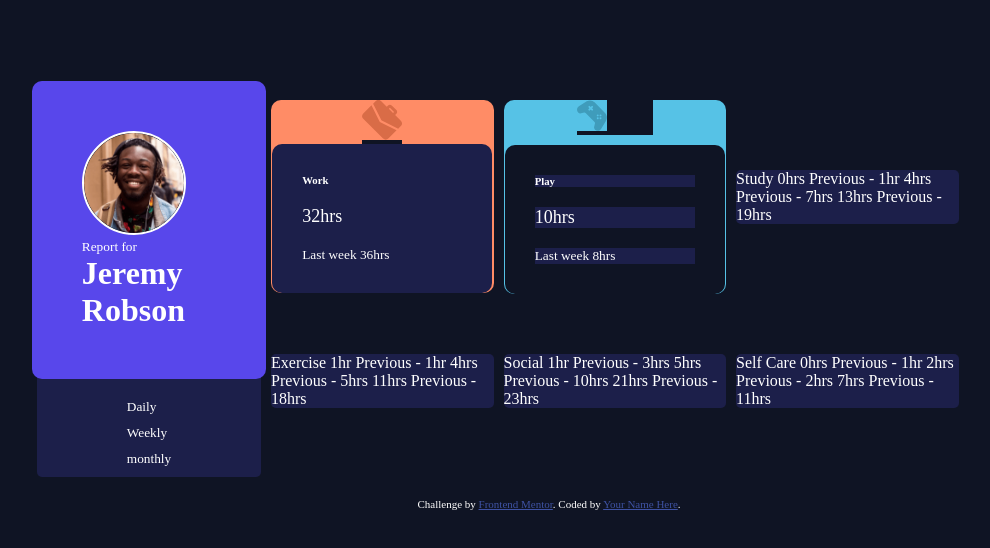
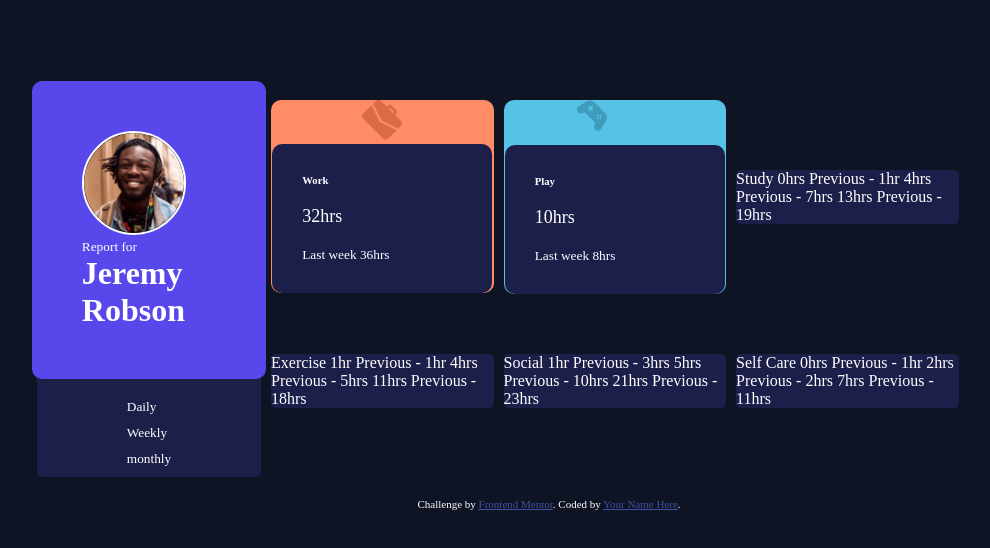
Before and after one commit to VKwamboka/assessment1, a plain HTML site: page index.html in a window 1280 px wide. Shown: the whole page, without its empty margins (91-1081 px from the left). Drawn offline with Linux system fonts and the light colour scheme.

Commit message:
updated code

```diff
--- a/index.html
+++ b/index.html
@@ -49,7 +49,7 @@
 
                 <div class="two">
 
-                  <div class="two1">
+                  <div class="two1" style="background-color: hsl(15, 100%, 70%);">
                     <img src="./images/icon-work.svg" alt="work">
                   </div>
 
@@ -75,10 +75,10 @@
                 </div>
 
                 <div class="three">
-                  <div class="three1">
+                  <div class="three1" style="background-color: hsl(195, 74%, 62%);">
                     <img src="./images/icon-play.svg" alt="work">
                   </div>
-                  <div class="two2">
+                  <div class="two2" style="background-color: hsl(235, 46%, 20%) ;">
                     <h6 style="background-color: hsl(235, 46%, 20%); font-weight: 300px;">Play</h6>
                     <p style="background-color: hsl(235, 46%, 20%); font-size: 18px; font-weight: 300px;">  10hrs</p>
 
```
